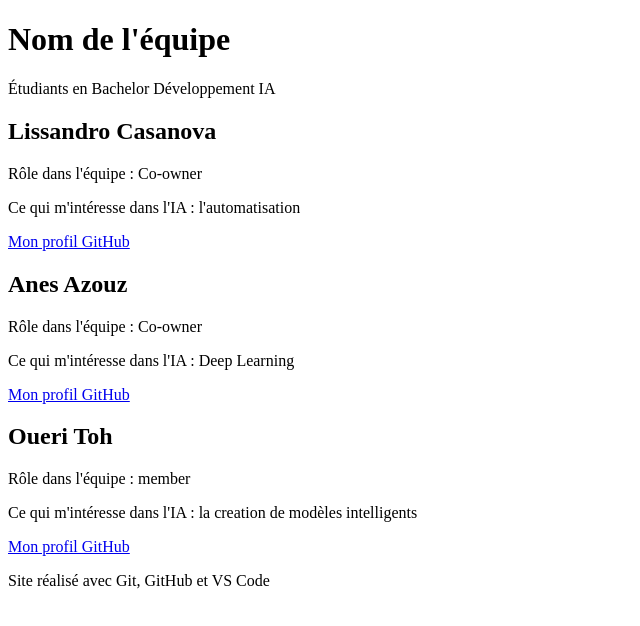
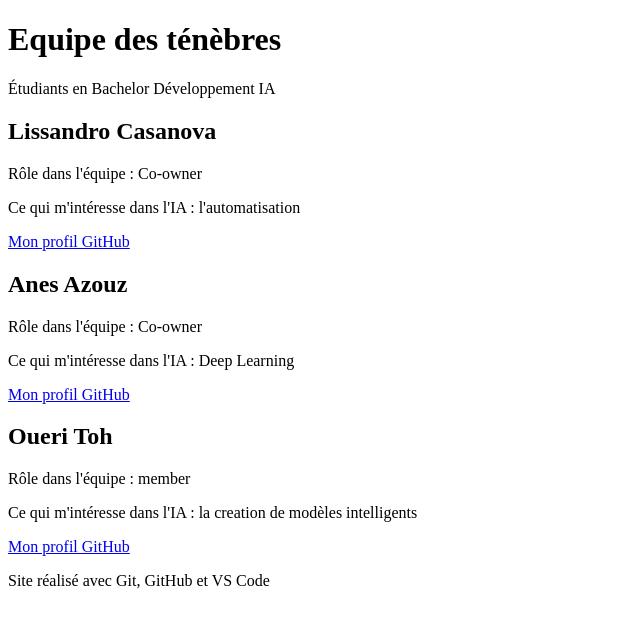
Before and after one commit to Codixzip/site-equipe, a plain HTML site: page index.html in a window 1280 px wide. Shown: the whole page, without its empty margins (0-640 px from the left). Drawn offline with Linux system fonts and the light colour scheme.

Commit message:
changement h1

```diff
--- a/index.html
+++ b/index.html
@@ -7,7 +7,7 @@
 </head>
 <body>
   <header>
-    <h1>Nom de l'équipe</h1>
+    <h1>Equipe des ténèbres</h1>
     <p>Étudiants en Bachelor Développement IA</p>
   </header>
 
```
